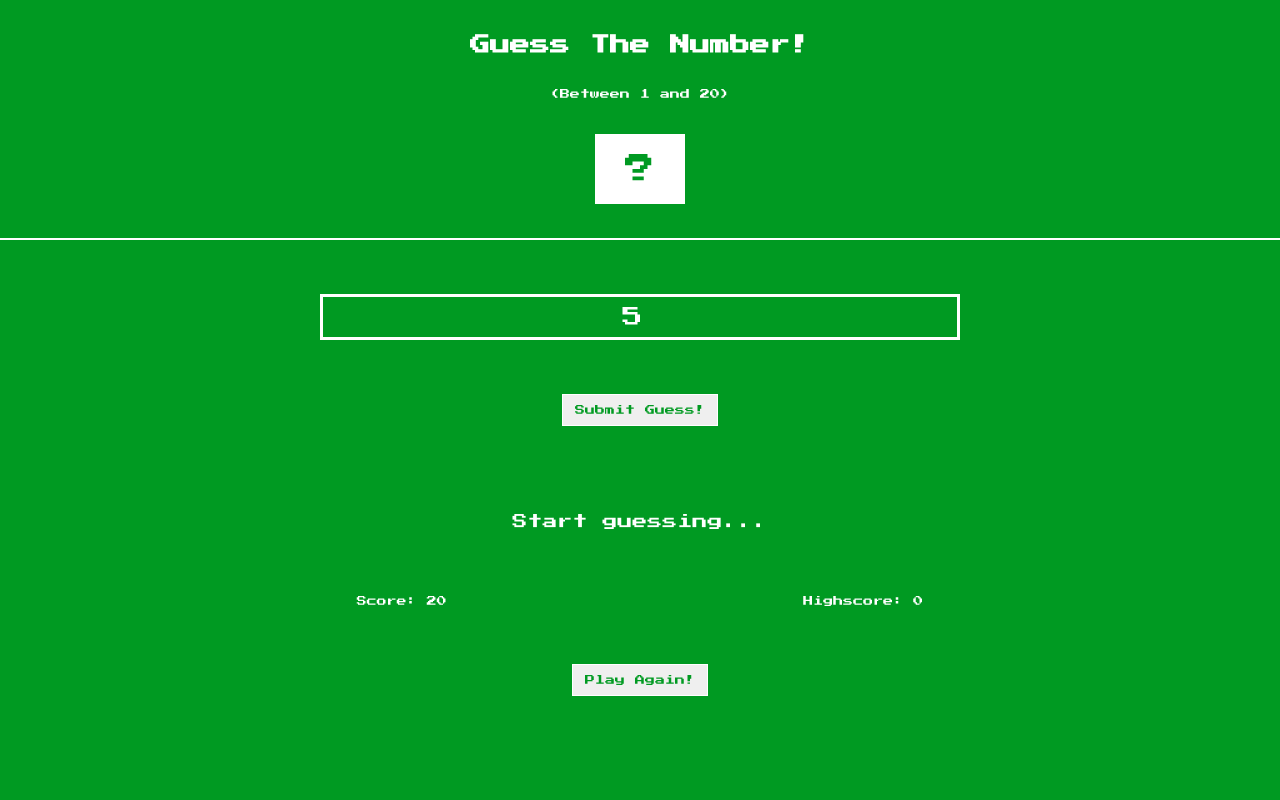
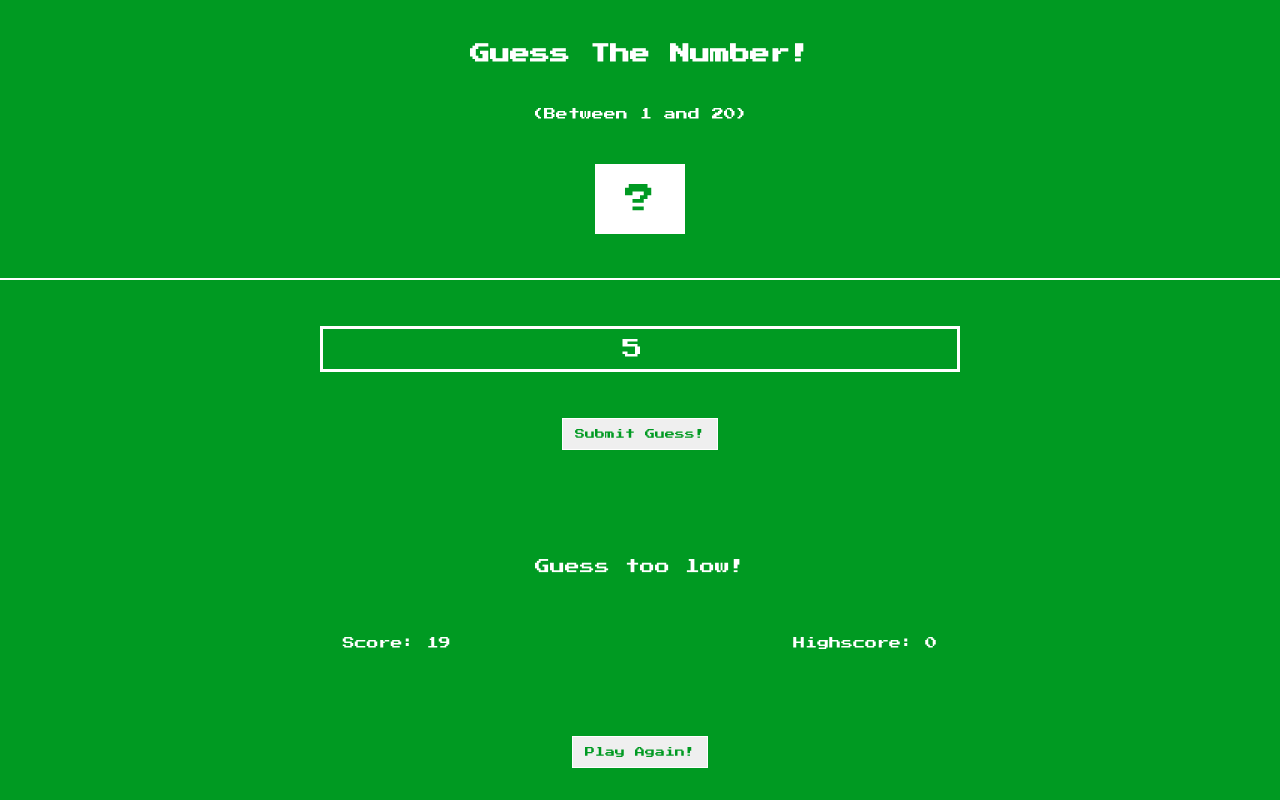
Before and after one commit to JamieH2147/Guess-the-number-game, a plain HTML site: page index.html in a window 1280 px wide. Both pictures are taken after typing "5" into the empty fields and a click on the button "Submit Guess!". Drawn offline with Linux system fonts and the light colour scheme.

Commit message:
added basic game logic (conditions, score/highscore update and DOM manipulation

```diff
--- a/index.html
+++ b/index.html
@@ -18,12 +18,12 @@
   </header>
 
   <main>
-    <section id = "left-section">
+    <section id = "guess-section">
       <input type="number" id="guess-input">
-      <button id="guess-submit">Submit Guess!</button>
+      <button id="guess-submit" class="btn">Submit Guess!</button>
     </section>
 
-    <section id="right-section">
+    <section id="feedback-section">
       <p id="message">Start guessing...</p>
       <div id="scores">
         <p>Score: <span id="score-output">20</span></p>
@@ -32,7 +32,7 @@
     </section>
 
     <footer>
-      <button id="game-reset">Play Again!</button>
+      <button id="game-reset" class="btn">Play Again!</button>
     </footer>
   </main>
 
--- a/script.js
+++ b/script.js
@@ -0,0 +1,36 @@
+const numberContainer = document.querySelector('#number-container');
+const guessInput = document.querySelector('#guess-input');
+const guessSubmit = document.querySelector('#guess-submit');
+const message = document.querySelector('#message');
+const scoreOutput = document.querySelector('#score-output')
+const highScoreOutput = document.querySelector('#highscore-output');
+const gameReset = document.querySelector('#game-reset');
+
+
+let secretNumber = Math.trunc((Math.random() * 20) + 1);
+let score = 20;
+let highScore = 0;
+
+
+guessSubmit.addEventListener('click', function() {
+
+  let guess = Number(guessInput.value);
+
+  if(!guess) {
+    message.textContent = 'Enter a valid guess';
+
+  } else if(guess === secretNumber) {
+    message.textContent = 'You Win!';
+    numberContainer.textContent = secretNumber;
+
+      if(score > highScore) {
+        highScore = score;
+        highScoreOutput.textContent = highScore;}
+
+  } else if(guess !== secretNumber) {
+
+    score--;
+    scoreOutput.textContent = score;
+    message.textContent = (guess > secretNumber ? 'Guess too high!' : 'Guess too low!')
+}
+});
--- a/style.css
+++ b/style.css
@@ -1,24 +1,42 @@
+
+/* ROOT STYLING*/
 
 html {
 
   font-size: 10px;
+}
 
-}
+
+/*UNIVERSAL RESET*/
 
 * {
 
   margin: 0;
   padding: 0;
   box-sizing: border-box;
+}
 
-}
+
+/*BODY STYLING*/
 
 body {
 
   background-color: #009a22;
   color: #fff;
   font-family: 'Press Start 2P',sans-serif;
+}
 
+
+/*UTILITY CLASSES*/
+
+.btn {
+
+display: block;
+font-family: inherit;
+font-size: 1rem;
+padding: 1rem 1.2rem;
+color: #009a22;
+border: 1px solid #fff;
 }
 
 
@@ -26,26 +44,22 @@ body {
 
 header {
 
-width: 100%;
-height: 30vh;
+height: 35vh;
 display: flex;
 flex-direction: column;
 align-items: center;
 justify-content: space-evenly;
 border-bottom: 0.2rem solid #fff;
-
 }
 
 #main-heading {
 
 font-size: 2rem;
-
 }
 
 #number-range {
 
-  font-size: 1rem;
-
+  font-size: 1.2rem;
 }
 
 #number-container {
@@ -54,19 +68,18 @@ font-size: 2rem;
   padding: 2rem 3rem;
   color: #009a22;
   background-color: #fff;
-
 }
 
-/*First Section Styling*/
 
-#left-section {
+/*Guess Section Styling*/
 
-  height: 30vh;
+#guess-section {
+
+  height: 27vh;
   display: flex;
   flex-direction: column;
   justify-content: space-evenly;
   align-items: center;
-
 }
 
 #guess-input {
@@ -80,52 +93,37 @@ font-size: 2rem;
   font-family: 'Press Start 2P';
   background-color: #009a22;
   color: #fff;
-
 }
 
 #guess-input:focus {
 
 outline: none;
-
 }
 
-#guess-submit {
 
-display: block;
-font-family: inherit;
-font-size: 1rem;
-padding: 1rem 1.2rem;
-color: #009a22;
-border: 1px solid #fff;
+/*Feedback Section Styling*/
 
-}
+#feedback-section {
 
-/*Second Section Styling*/
-
-#right-section {
-
-  height: 20vh;
+  height: 27vh;
   display: flex;
   flex-direction: column;
-  justify-content: space-around;
-
-
+  justify-content: space-evenly;
 }
 
 #message {
 
   text-align: center;
   font-size: 1.5rem;
-
-
 }
 
 #scores {
 
   display: flex;
   justify-content: space-evenly;
+  font-size: 1.2rem;
+}
 
-}
 
 /*Footer Styling*/
 
@@ -134,17 +132,4 @@ footer {
   display: flex;
   justify-content: center;
   align-items: center;
-
-
 }
-
-#game-reset {
-
-display: block;
-font-family: inherit;
-font-size: 1rem;
-padding: 1rem 1.2rem;
-color: #009a22;
-border: 1px solid #fff;
-
-};
```
